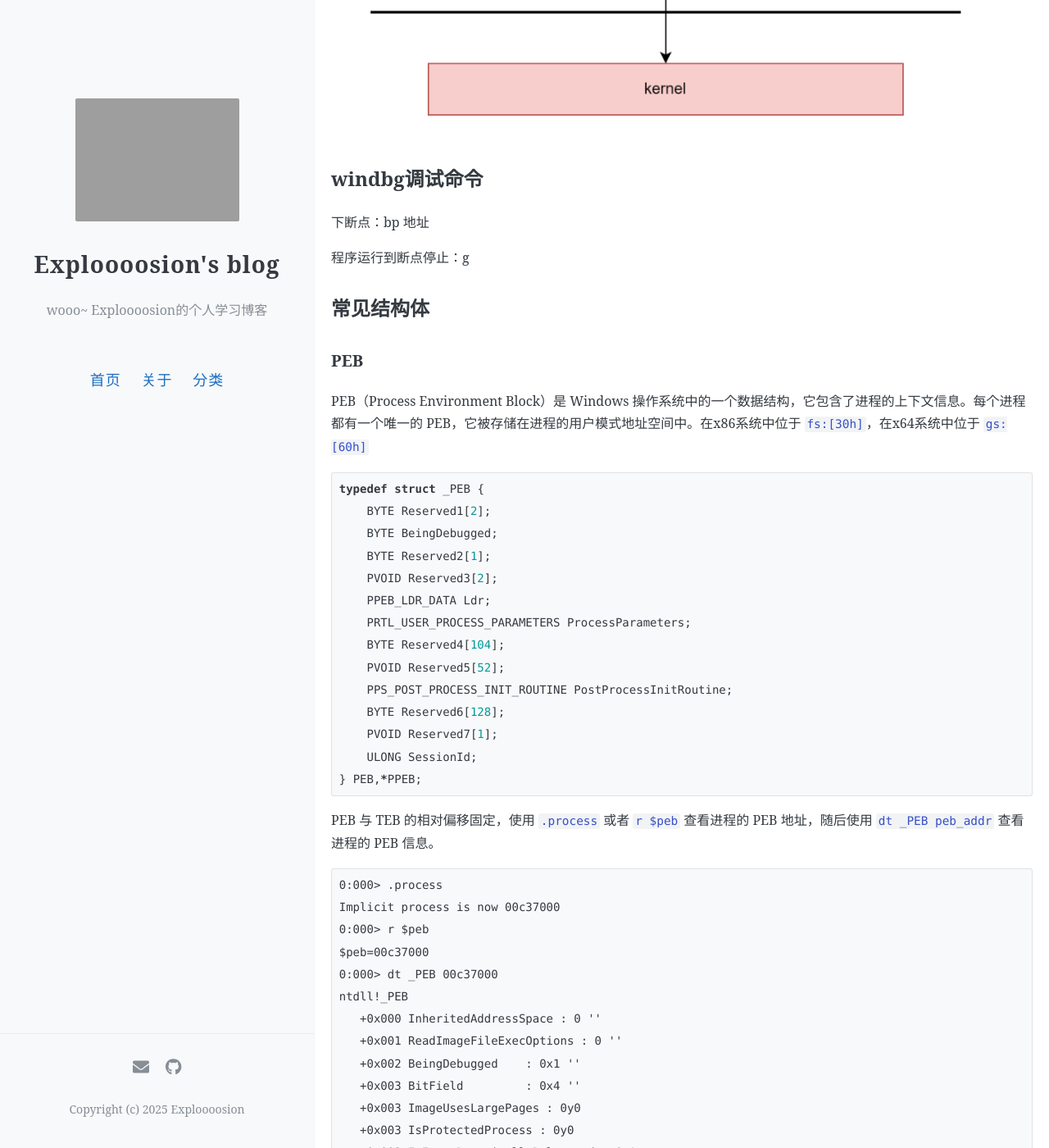
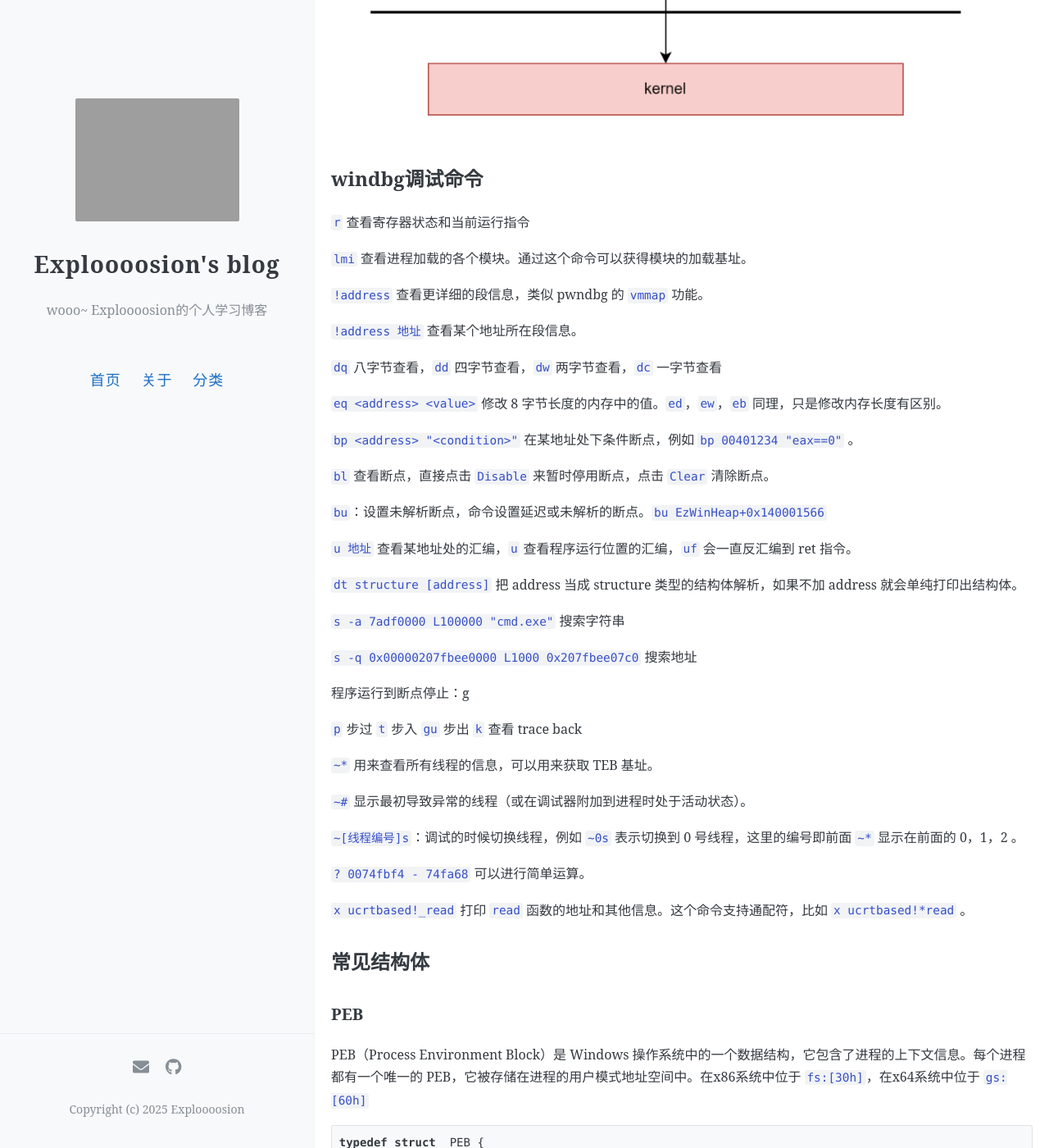
Before and after one commit to Exploo0Osion/Exploo0Osion.github.io, a Jekyll site: the page built from _posts/2025-10-4-learning_windows_pwn_1.md, in a window 1280 px wide and 1400 px high, scrolled down 3341 px. Shown: the whole window at 82% size. Built offline with Jekyll 4.4.1, drawn with Linux system fonts in a browser that asks for light colours.

Commit message:
forth commit

```diff
--- a/_posts/2025-10-4-learning_windows_pwn_1.md
+++ b/_posts/2025-10-4-learning_windows_pwn_1.md
@@ -84,9 +84,45 @@ dll 之间的函数调用关系如下图所示：
 
 ## windbg调试命令
 
-下断点：bp 地址
+`r` 查看寄存器状态和当前运行指令
+
+`lmi` 查看进程加载的各个模块。通过这个命令可以获得模块的加载基址。
+
+`!address` 查看更详细的段信息，类似 pwndbg 的 `vmmap` 功能。
+
+`!address 地址` 查看某个地址所在段信息。
+
+`dq` 八字节查看，`dd` 四字节查看，`dw` 两字节查看，`dc` 一字节查看
+
+`eq <address> <value>` 修改 8 字节长度的内存中的值。`ed`，`ew`，`eb` 同理，只是修改内存长度有区别。
+
+`bp <address> "<condition>"` 在某地址处下条件断点，例如 `bp 00401234 "eax==0"` 。
+
+`bl` 查看断点，直接点击 `Disable` 来暂时停用断点，点击 `Clear` 清除断点。
+
+`bu`：设置未解析断点，命令设置延迟或未解析的断点。`bu EzWinHeap+0x140001566`
+
+`u 地址` 查看某地址处的汇编，`u` 查看程序运行位置的汇编，`uf` 会一直反汇编到 ret 指令。
+
+`dt structure [address]` 把 address 当成 structure 类型的结构体解析，如果不加 address 就会单纯打印出结构体。
+
+`s -a 7adf0000 L100000 "cmd.exe"` 搜索字符串
+
+`s -q 0x00000207fbee0000 L1000 0x207fbee07c0` 搜索地址
 
 程序运行到断点停止：g
+
+`p` 步过 `t` 步入 `gu` 步出 `k` 查看 trace back
+
+`~*` 用来查看所有线程的信息，可以用来获取 TEB 基址。
+
+`~#` 显示最初导致异常的线程（或在调试器附加到进程时处于活动状态）。
+
+`~[线程编号]s`：调试的时候切换线程，例如 `~0s` 表示切换到 0 号线程，这里的编号即前面 `~*` 显示在前面的 0，1，2 。
+
+`? 0074fbf4 - 74fa68` 可以进行简单运算。
+
+`x ucrtbased!_read` 打印 `read` 函数的地址和其他信息。这个命令支持通配符，比如 `x ucrtbased!*read` 。
 
 ## 常见结构体
 
```
